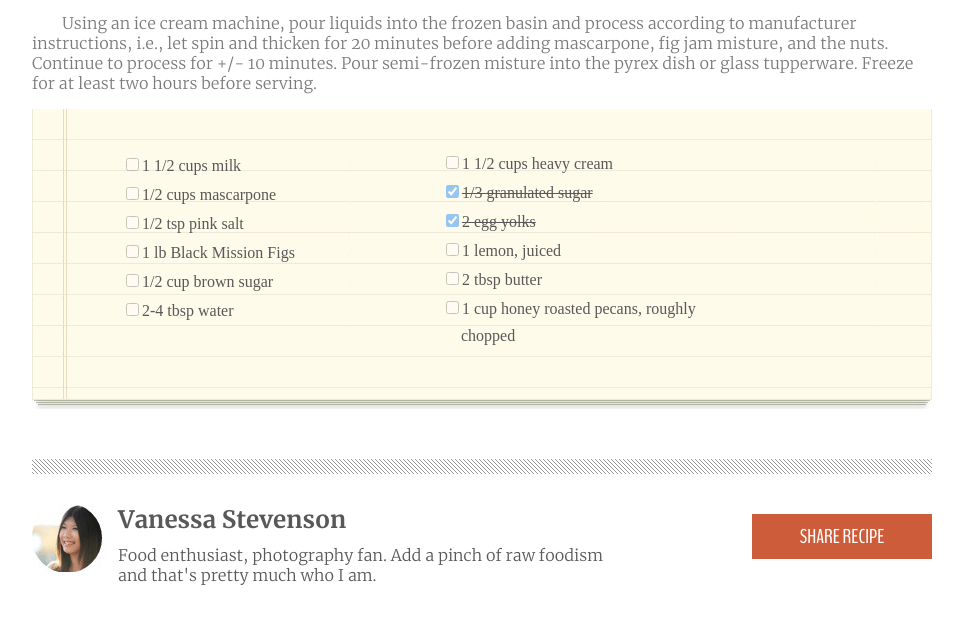
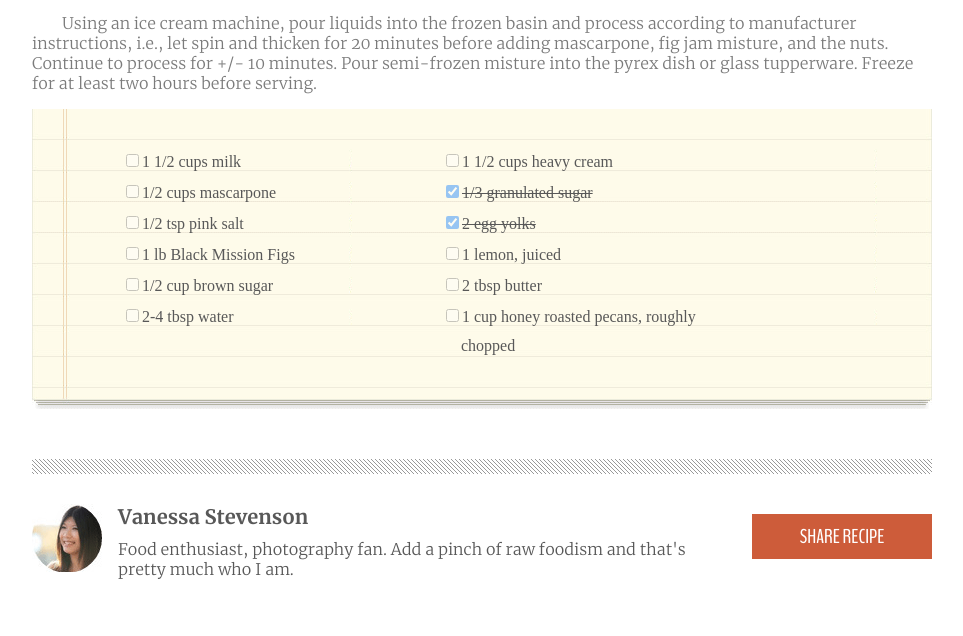
Before and after one commit to LydiaMT/chocolate-pizza, a plain HTML site: page index.html in a window 1280 px wide. Shown: the part 1034-1670 px from the top of the page, without its empty margins (158-1121 px from the left). Drawn offline with Linux system fonts and the light colour scheme; a web font is replaced by a local one.

Commit message:
final edits

```diff
--- a/style.css
+++ b/style.css
@@ -47,7 +47,7 @@ nav > div{
 }
 .logo {
   float: left;
-  margin: 10px;
+  margin: 10px 10px 10px 0;
 }
 .title {
   float: right;
@@ -66,7 +66,7 @@ p.sub-delicious{
   font-family: "BenchNine", sans-serif;
   font-size: 15px;
   position: relative;
-  bottom: 16px;
+  bottom: 19px;
   color: rgb(98, 98, 98);
 }
 
@@ -159,16 +159,16 @@ div.ingredients-left {
   float: left;
   height: 200px;
   width: 300px;
-  margin: 30px 0 0 50px;
+  margin: 26px 0 0 50px;
 }
 div.ingredients-right {
   float: right;
   height: 200px;
   width: 350px;
-  margin: 28px 180px 0 0;
+  margin: 26px 180px 0 0;
 }
 li {
-  margin: 0 0 9px 0;
+  margin: 0 0 11px 0;
   list-style-type: none;
   color: rgb(88, 88, 88);
   font-family: "Pangolin";
@@ -197,11 +197,12 @@ h2 {
   margin: 0 0 10px 15px;
   color: rgb(88, 88, 88);
   font-family: "Merriweather-bold";
+  font-size: 20px;
 }
 p.bio{
   margin: 0 0 0 15px;
   color: rgb(88, 88, 88);
-  width: 500px;
+  width: 570px;;
   font-family: "Merriweather-light";
 }
 div.headshot{
```
Also changed, not shown: 1 other file.
